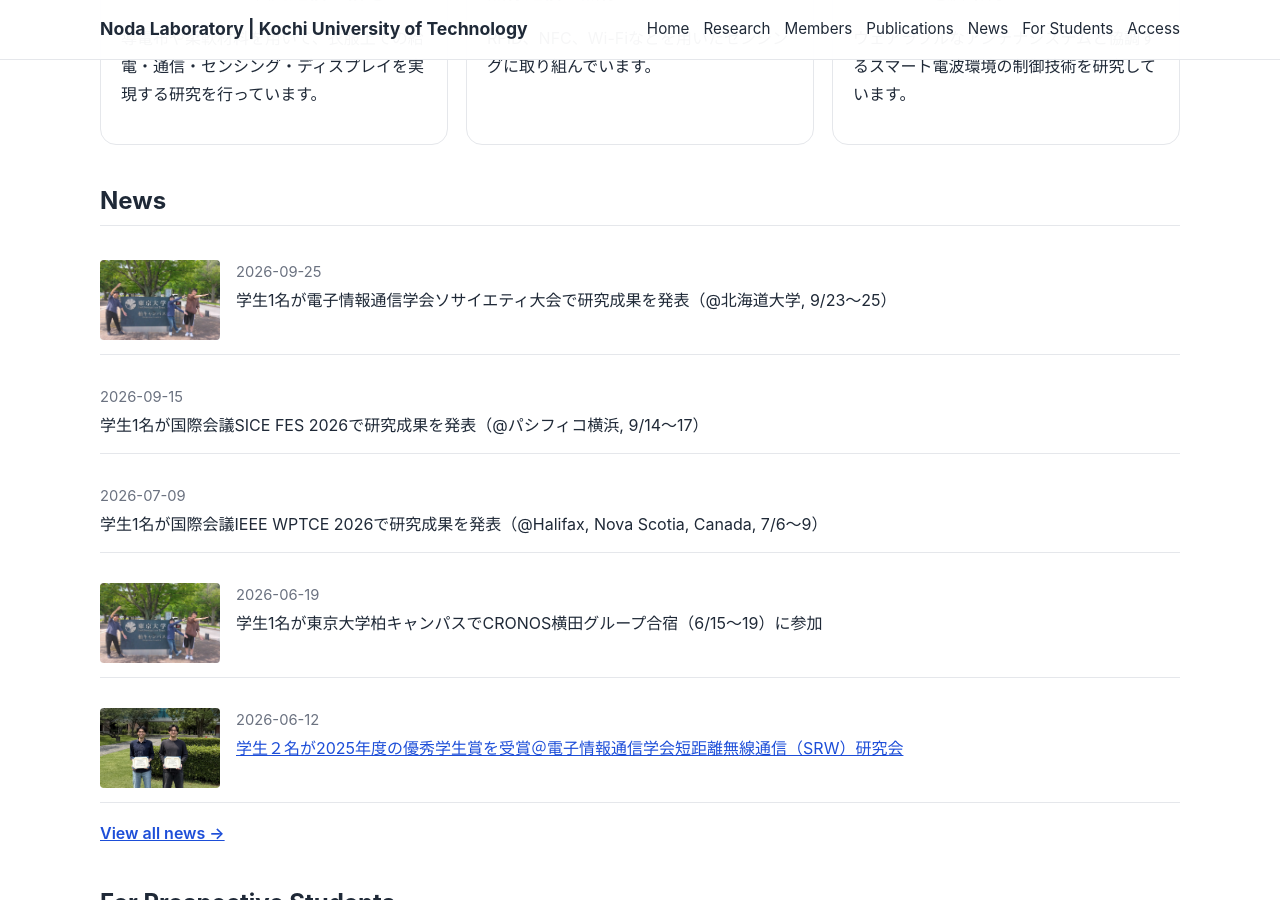
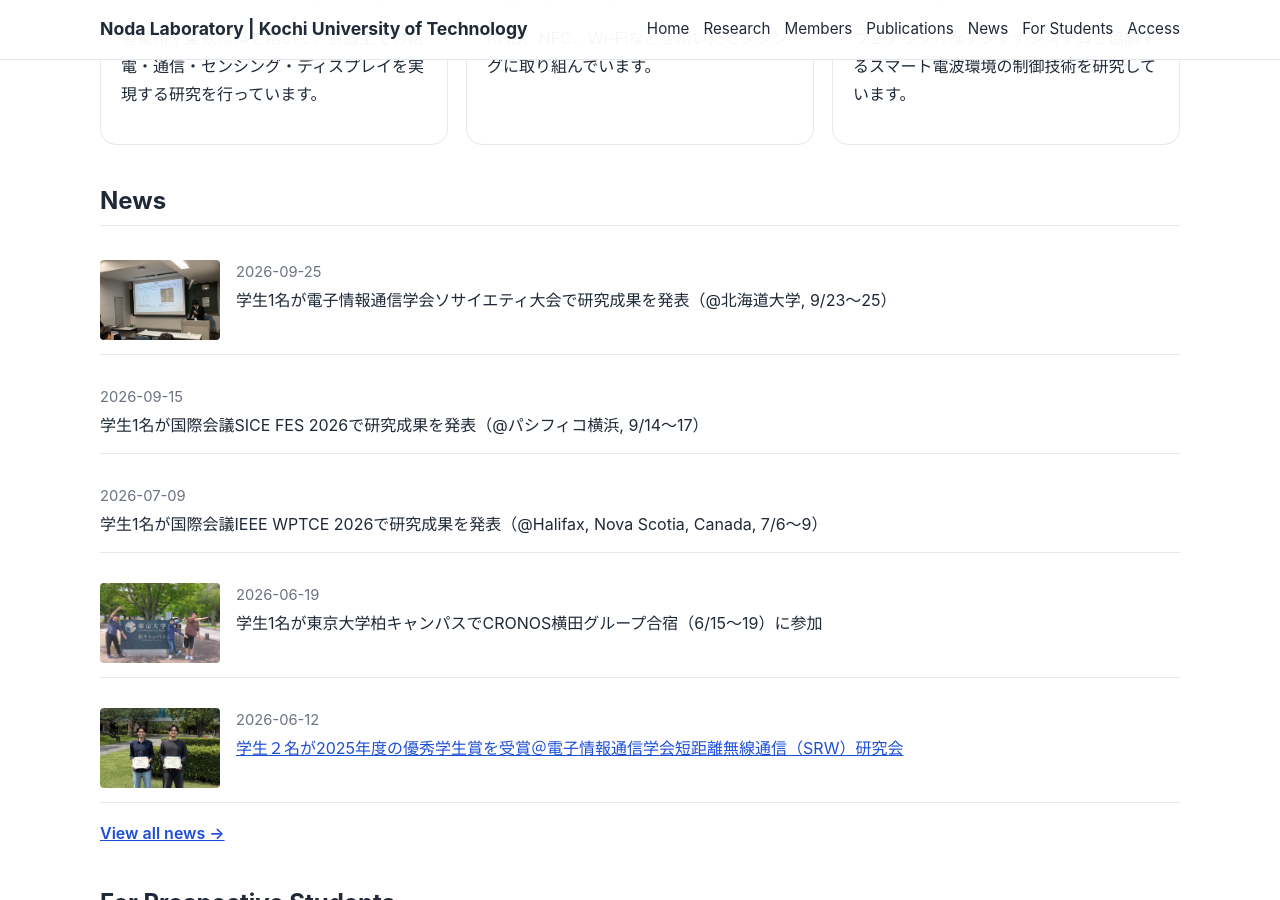
Before and after one commit to akihito-noda/lab-website, a Jekyll site: the page built from index.md, in a window 1280 px wide and 900 px high, scrolled down 853 px. Built offline with Jekyll 4.4.1, drawn with Linux system fonts in a browser that asks for light colours.

Commit message:
Update news.yml

```diff
--- a/_data/news.yml
+++ b/_data/news.yml
@@ -1,6 +1,6 @@
 - date: 2026-09-25
   title: "学生1名が電子情報通信学会ソサイエティ大会で研究成果を発表（@北海道大学, 9/23～25）"
-  image: "/assets/images/news/20260619Kashiwa.jpg"
+  image: "/assets/images/news/ieice2026s.jpg"
   image_alt: "ソサイエティ大会2026"
 
 - date: 2026-09-15
```
